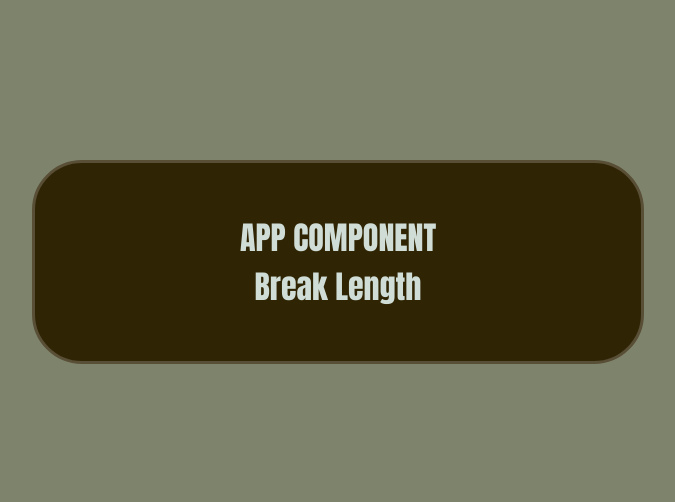
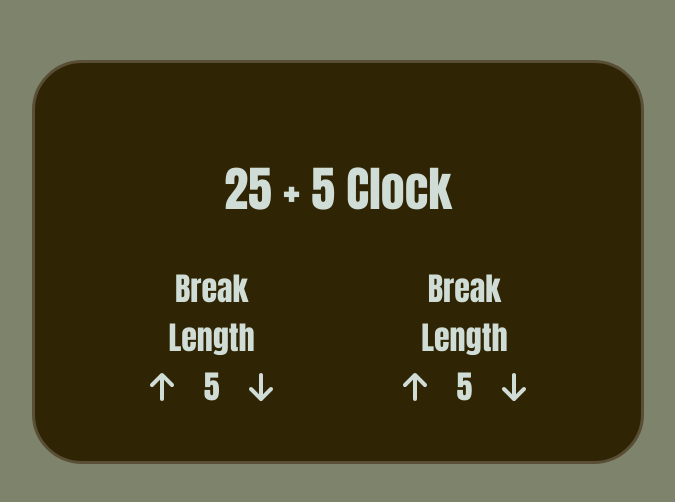
Before and after one commit to rastlyn80/25-5-clock, a React (Create React App) app: page / in a window 1280 px wide. Shown: the part 116-618 px from the top of the page, without its empty margins (302-977 px from the left). Built offline with nearby package versions, Linux system fonts and the light colour scheme.

Commit message:
More styling done

```diff
--- a/package.json
+++ b/package.json
@@ -3,6 +3,9 @@
   "version": "0.1.0",
   "private": true,
   "dependencies": {
+    "@fortawesome/fontawesome-svg-core": "^6.2.0",
+    "@fortawesome/free-solid-svg-icons": "^6.2.0",
+    "@fortawesome/react-fontawesome": "^0.2.0",
     "@testing-library/jest-dom": "^5.16.5",
     "@testing-library/react": "^13.4.0",
     "@testing-library/user-event": "^13.5.0",
--- a/public/index.html
+++ b/public/index.html
@@ -10,6 +10,10 @@
       content="Web site created using create-react-app"
     />
     <link rel="apple-touch-icon" href="%PUBLIC_URL%/logo192.png" />
+    <link
+      rel="stylesheet"
+      href="https://use.fontawesome.com/releases/v5.15.4/css/all.css"
+    />
 
     <link rel="manifest" href="%PUBLIC_URL%/manifest.json" />
 
--- a/src/components/App.js
+++ b/src/components/App.js
@@ -6,8 +6,11 @@ class App extends React.Component {
     return (
       <div class="container">
         <div className="main">
-          APP COMPONENT
-          <Incremental title="Break Length" initialValue="5" callBack="" />
+          <h2>25 + 5 Clock</h2>
+          <div className="arrows">
+            <Incremental title="Break Length" initialValue="5" callBack="" />
+            <Incremental title="Break Length" initialValue="5" callBack="" />
+          </div>
         </div>
       </div>
     );
--- a/src/components/Incremental.js
+++ b/src/components/Incremental.js
@@ -1,10 +1,21 @@
 // This Component will be reusable to represent both the Break Length and the Session Length controllers
 
 import React from "react";
+import { FontAwesomeIcon } from "@fortawesome/react-fontawesome";
+import { faArrowUp, faArrowDown } from "@fortawesome/free-solid-svg-icons";
 
 class Incremental extends React.Component {
   render() {
-    return <div>{this.props.title}</div>;
+    return (
+      <div className="incremental">
+        {this.props.title}
+        <div className="arrows">
+          <FontAwesomeIcon icon={faArrowUp} />
+          {this.props.initialValue}
+          <FontAwesomeIcon icon={faArrowDown} />
+        </div>
+      </div>
+    );
   }
 }
 
--- a/src/css/app.css
+++ b/src/css/app.css
@@ -35,3 +35,12 @@ body {
   background-color: var(--olive-drab-7);
   border: 3px solid var(--olive-drab-7-2);
 }
+
+.incremental {
+  width: 30%;
+}
+.arrows {
+  display: flex;
+  justify-content: space-around;
+  align-items: center;
+}
```
Also changed, not shown: 1 other file (tests, documents, lock files or other folders).
